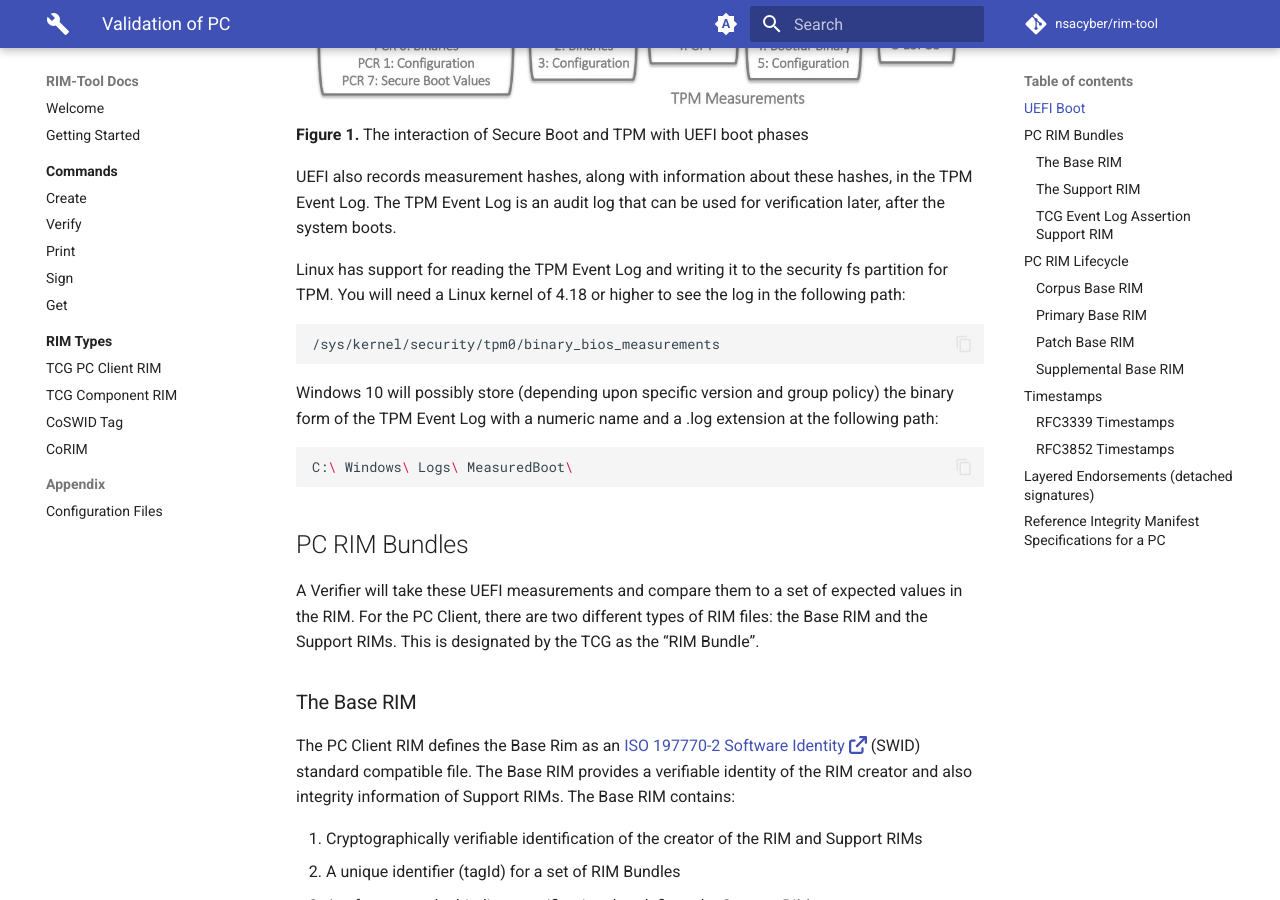
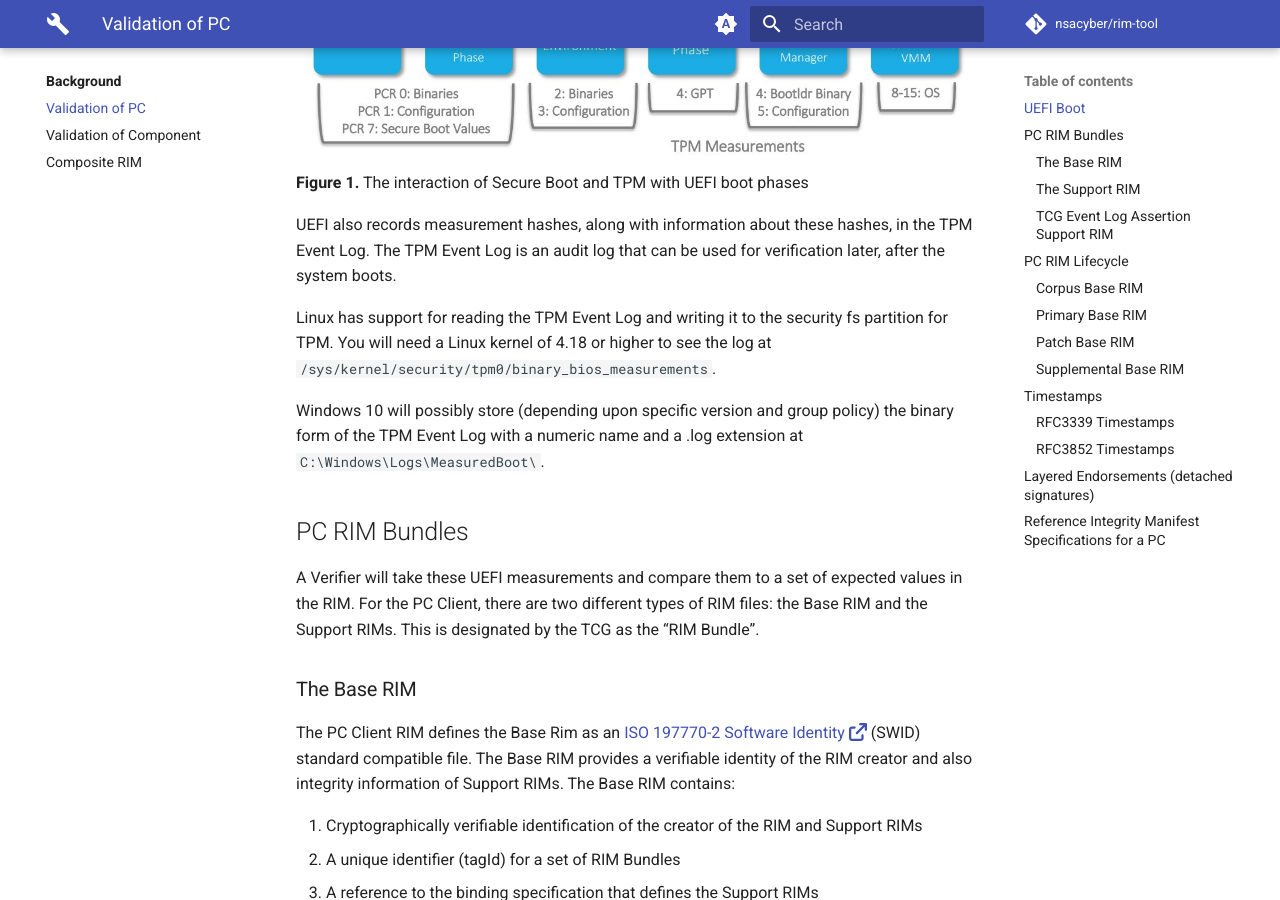
Before and after one commit to nsacyber/RIM-Tool, an MkDocs documentation site: the page built from docs/background/pc-rim.md, in a window 1280 px wide and 900 px high, scrolled down 807 px. Built offline with MkDocs 1.6.1 and Material for MkDocs 9.7.7, drawn with Linux system fonts in a browser that asks for light colours; comment, search, counter and statistics services are not loaded.

Commit message:
updating documentation

````diff
--- a/docs/background/pc-rim.md
+++ b/docs/background/pc-rim.md
@@ -32,18 +32,11 @@ UEFI also records measurement hashes, along with information about these hashes,
 Log. The TPM Event Log is an audit log that can be used for verification later, after the system boots.
 
 Linux has support for reading the TPM Event Log and writing it to the security fs partition for TPM.
-You will need a Linux kernel of 4.18 or higher to see the log in the following path:
-
-```shell
-/sys/kernel/security/tpm0/binary_bios_measurements
-```
+You will need a Linux kernel of 4.18 or higher to see the log at
+`/sys/kernel/security/tpm0/binary_bios_measurements`.
 
 Windows 10 will possibly store (depending upon specific version and group policy) the binary form
-of the TPM Event Log with a numeric name and a .log extension at the following path:
-
-```shell
-C:\ Windows\ Logs\ MeasuredBoot\
-```
+of the TPM Event Log with a numeric name and a .log extension at `C:\Windows\Logs\MeasuredBoot\`.
 
 ## PC RIM Bundles
 A Verifier will take these UEFI measurements and compare them to a set of expected values in the RIM.
--- a/mkdocs.yml
+++ b/mkdocs.yml
@@ -3,23 +3,29 @@ site_url: https://nsacyber.github.io/rim-tool
 repo_url: https://github.com/nsacyber/rim-tool
 repo_name: nsacyber/rim-tool
 nav:
-  - index.md
-  - getting-started.md
-  - Commands:
-      - commands/index.md
-      - Create: commands/create.md
-      - Verify: commands/verify.md
-      - Print: commands/print.md
-      - Sign: commands/sign.md
-      - Get: commands/get.md
-  - RIM Types:
-      - RIMs/index.md
-      - TCG PC Client RIM: RIMs/tcg-pc-client-rim.md
-      - TCG Component RIM: RIMs/tcg-component-rim.md
-      - CoSWID Tag: RIMs/coswid.md
-      - CoRIM: RIMs/corim.md
-  - Appendix:
-      - configuration-files.md
+  - Home:
+      - index.md
+      - getting-started.md
+      - Commands:
+          - commands/index.md
+          - Create: commands/create.md
+          - Verify: commands/verify.md
+          - Print: commands/print.md
+          - Sign: commands/sign.md
+          - Get: commands/get.md
+      - RIM Types:
+          - RIMs/index.md
+          - TCG PC Client RIM: RIMs/tcg-pc-client-rim.md
+          - TCG Component RIM: RIMs/tcg-component-rim.md
+          - CoSWID Tag: RIMs/coswid.md
+          - CoRIM: RIMs/corim.md
+      - Appendix:
+          - configuration-files.md
+  - Background:
+      - background/index.md
+      - background/pc-rim.md
+      - background/component-rim.md
+      - background/composite-rim.md
 theme:
   name: material
   icon:
@@ -47,6 +53,7 @@ theme:
     - navigation.indexes
     - navigation.expand
     - navigation.sections
+    - navigation.tabs
 extra:
   social:
     - icon: fontawesome/brands/github
````
